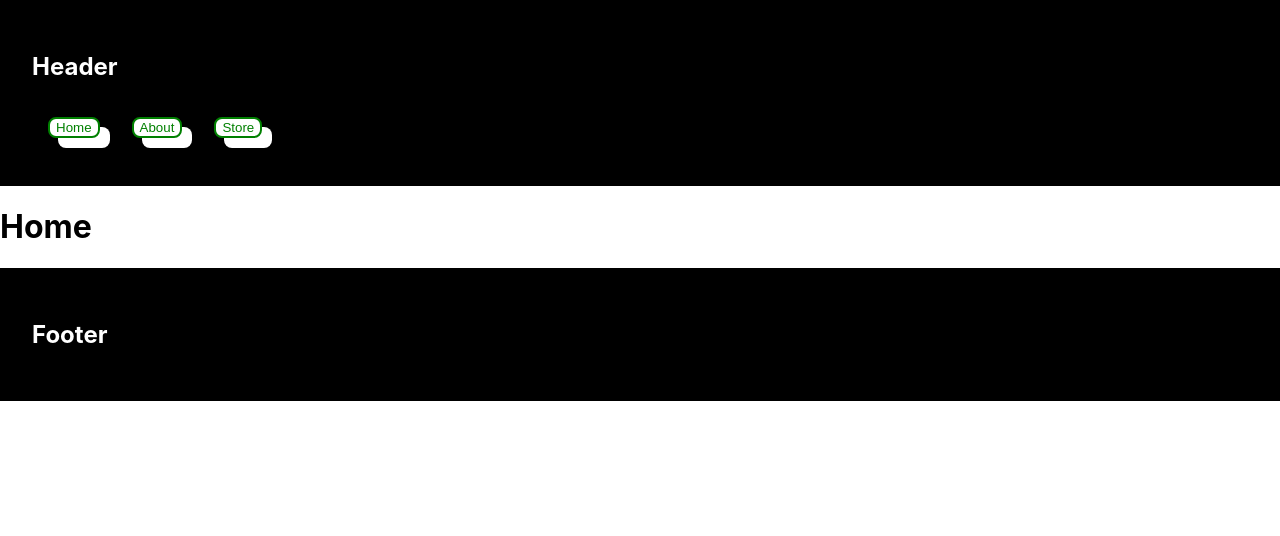
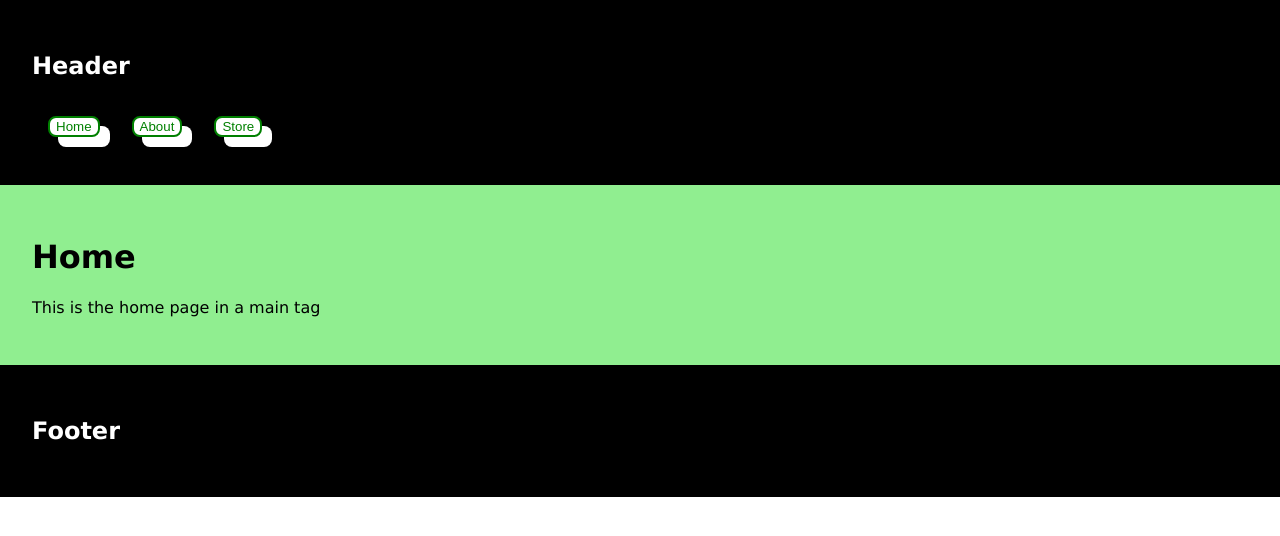
Before and after one commit to zinnia-frazier/Fulldive-VR-Web-Store-React-App, a React (Create React App) app in the folder fulldive-vr/: page / in a window 1280 px wide. Shown: the top 536 px of the page. Built offline with nearby package versions, Linux system fonts and the light colour scheme.

Commit message:
Import styles to all components

```diff
--- a/fulldive-vr/src/components/About.js
+++ b/fulldive-vr/src/components/About.js
@@ -1,9 +1,15 @@
+// React
 import React from 'react';
+
+// Styles
+import styles from '../styles/styles.module.css';
 
 export default function About() {
     return (
-        <>
+        <main>
             <h1>About</h1>
-        </>
+
+            <p>The about page is this page in a main html tag</p>
+        </main>
     )
 }
--- a/fulldive-vr/src/components/Home.js
+++ b/fulldive-vr/src/components/Home.js
@@ -1,9 +1,15 @@
+// React
 import React from 'react';
+
+// Styles
+import styles from '../styles/styles.module.css';
 
 export default function Home() {
     return (
-        <>
+        <main>
             <h1>Home</h1>
-        </>
+
+            <p>This is the home page in a main tag</p>
+        </main>
     )
 }
--- a/fulldive-vr/src/components/Store.js
+++ b/fulldive-vr/src/components/Store.js
@@ -1,9 +1,15 @@
+// React
 import React from 'react';
+
+// Style
+import styles from '../styles/styles.module.css';
 
 export default function Store() {
     return (
-        <>
+        <main>
             <h1>Store</h1>
-        </>
+
+            <p>This page is the store page and is inside of a main html tag.</p>
+        </main>
     )
 }
--- a/fulldive-vr/src/styles/styles.module.css
+++ b/fulldive-vr/src/styles/styles.module.css
@@ -6,6 +6,9 @@ html {
 
 /* Typography
 ================================================= */
+h1, h2, h3, p, li {
+    font-family:'Lucida Sans', 'Lucida Sans Regular', 'Lucida Grande', 'Lucida Sans Unicode', Geneva, Verdana, sans-serif;
+}
 
 /* HTML Components
 ================================================= */
@@ -32,6 +35,12 @@ button:active {
 
 /* Page Structure
 ================================================= */
+.container {
+    display: flex;
+}
+
+/* Page Aethetics
+================================================= */
 header {
     background-color: black;
     color: white;
@@ -43,3 +52,8 @@ footer {
     color: white;
     padding: 2rem;
 }
+
+main {
+    background-color: lightgreen;
+    padding: 2rem;
+}
```
